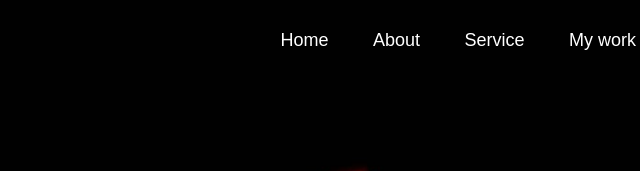
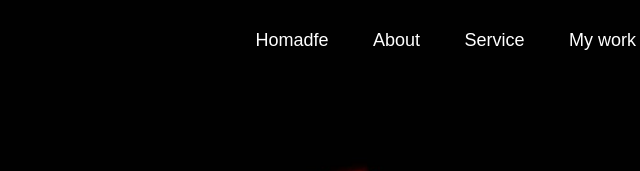
Before and after one commit to tesamuel130/tesamuel-blog, a plain HTML site: page index.html in a window 1280 px wide. Shown: the top 171 px of the page, 273-913 px from the left. Drawn offline with Linux system fonts and the light colour scheme.

Commit message:
Update index.html

```diff
--- a/index.html
+++ b/index.html
@@ -24,7 +24,7 @@
                     </label>
 
                     <ul class="navul">
-                        <li><a href="#">Home</a></li>
+                        <li><a href="#">Homadfe</a></li>
                         <li><a href="#about">About</a></li>
                         <li><a href="#services">Service</a></li>
                         <li><a href="#portfolio">My work</a></li>
```
